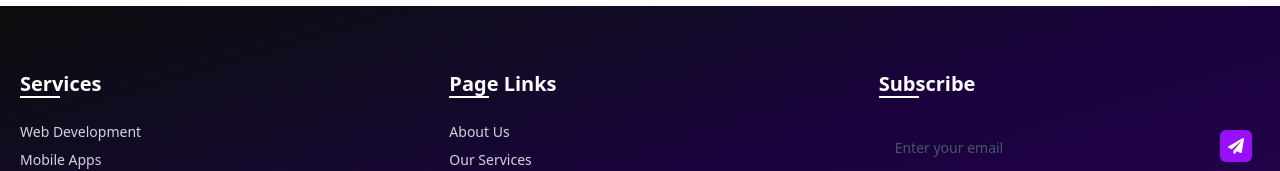
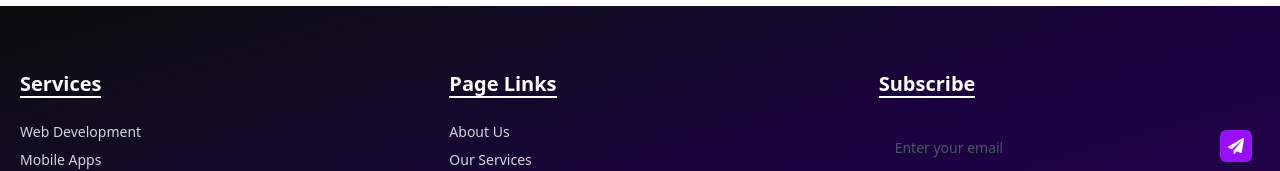
Before and after one commit to HarshS16/Ascendix-IT, a React (Vite) app: page / in a window 1280 px wide. Shown: the part 2930-3101 px from the top of the page. Built offline with nearby package versions, Linux system fonts and the light colour scheme.

Commit message:
footer transition

```diff
--- a/src/components/elements/Footer.tsx
+++ b/src/components/elements/Footer.tsx
@@ -188,8 +188,116 @@
 //   );
 // };
 
+// import { Container } from "../shared/Container";
+// import { FaFacebookF, FaTwitter, FaInstagram, FaLinkedinIn, FaPaperPlane } from "react-icons/fa";
+
+// export const Footer = () => {
+//   return (
+//     <footer className="bg-gradient-to-br from-[#0c0c0c] via-[#1a013e] to-[#2a0656] text-white pt-16 pb-8 font-sans">
+//       <Container>
+//         <div className="flex flex-col md:flex-row justify-between gap-12">
+//           {/* Services */}
+//           <div className="w-full md:w-1/3">
+//             <h4 className="text-xl font-semibold mb-6 relative inline-block after:absolute after:bottom-0 after:left-0 after:w-10 after:h-[2px] after:bg-white after:mt-2">
+//               Services
+//             </h4>
+//             <ul className="space-y-2 text-sm text-gray-300">
+//               <li><a href="#" className="hover:text-purple-400 transition">Web Development</a></li>
+//               <li><a href="#" className="hover:text-purple-400 transition">Mobile Apps</a></li>
+//               <li><a href="#" className="hover:text-purple-400 transition">AI & ML Solutions</a></li>
+//               <li><a href="#" className="hover:text-purple-400 transition">Cloud Consulting</a></li>
+//               <li><a href="#" className="hover:text-purple-400 transition">UI/UX Design</a></li>
+//             </ul>
+//           </div>
+
+//           {/* Page Links */}
+//           <div className="w-full md:w-1/3">
+//             <h4 className="text-xl font-semibold mb-6 relative inline-block after:absolute after:bottom-0 after:left-0 after:w-10 after:h-[2px] after:bg-white after:mt-2">
+//               Page Links
+//             </h4>
+//             <ul className="space-y-2 text-sm text-gray-300">
+//               <li><a href="#" className="hover:text-purple-400 transition">About Us</a></li>
+//               <li><a href="#" className="hover:text-purple-400 transition">Our Services</a></li>
+//               <li><a href="#" className="hover:text-purple-400 transition">Projects</a></li>
+//               <li><a href="#" className="hover:text-purple-400 transition">Careers</a></li>
+//               <li><a href="#" className="hover:text-purple-400 transition">Contact</a></li>
+//             </ul>
+//           </div>
+
+//           {/* Subscribe & Social */}
+//           <div className="w-full md:w-1/3">
+//             <h4 className="text-xl font-semibold mb-6 relative inline-block after:absolute after:bottom-0 after:left-0 after:w-10 after:h-[2px] after:bg-white after:mt-2">
+//               Subscribe
+//             </h4>
+//             <form className="relative">
+//               <input
+//                 type="email"
+//                 placeholder="Enter your email"
+//                 className="w-full p-4 pr-14 rounded-md text-white placeholder-gray-600 text-sm"
+//               />
+//               <button
+//                 type="submit"
+//                 className="absolute right-2 top-2 bg-purple-600 text-white p-2 rounded-md hover:bg-purple-500 transition"
+//               >
+//                 <FaPaperPlane />
+//               </button>
+//             </form>
+
+//             <div className="mt-6">
+//               <ul className="flex gap-4">
+//                 <li>
+//                   <a
+//                     href="#"
+//                     className="w-10 h-10 flex items-center justify-center border border-white/20 rounded-full hover:bg-purple-600 transition"
+//                   >
+//                     <FaFacebookF />
+//                   </a>
+//                 </li>
+//                 <li>
+//                   <a
+//                     href="#"
+//                     className="w-10 h-10 flex items-center justify-center border border-white/20 rounded-full hover:bg-purple-600 transition"
+//                   >
+//                     <FaTwitter />
+//                   </a>
+//                 </li>
+//                 <li>
+//                   <a
+//                     href="#"
+//                     className="w-10 h-10 flex items-center justify-center border border-white/20 rounded-full hover:bg-purple-600 transition"
+//                   >
+//                     <FaInstagram />
+//                   </a>
+//                 </li>
+//                 <li>
+//                   <a
+//                     href="#"
+//                     className="w-10 h-10 flex items-center justify-center border border-white/20 rounded-full hover:bg-purple-600 transition"
+//                   >
+//                     <FaLinkedinIn />
+//                   </a>
+//                 </li>
+//               </ul>
+//             </div>
+//           </div>
+//         </div>
+
+//         {/* Footer bottom */}
+//         <div className="border-t border-white/20 mt-12 pt-6 text-center text-sm text-gray-400">
+//           © {new Date().getFullYear()} Ascendix IT. All rights reserved.
+//         </div>
+//       </Container>
+//     </footer>
+//   );
+// };
 import { Container } from "../shared/Container";
-import { FaFacebookF, FaTwitter, FaInstagram, FaLinkedinIn, FaPaperPlane } from "react-icons/fa";
+import {
+  FaFacebookF,
+  FaTwitter,
+  FaInstagram,
+  FaLinkedinIn,
+  FaPaperPlane,
+} from "react-icons/fa";
 
 export const Footer = () => {
   return (
@@ -198,21 +306,31 @@ export const Footer = () => {
         <div className="flex flex-col md:flex-row justify-between gap-12">
           {/* Services */}
           <div className="w-full md:w-1/3">
-            <h4 className="text-xl font-semibold mb-6 relative inline-block after:absolute after:bottom-0 after:left-0 after:w-10 after:h-[2px] after:bg-white after:mt-2">
+            <h4 className="text-xl font-semibold mb-6 relative inline-block after:content-[''] after:absolute after:bottom-0 after:left-0 after:w-full after:h-[2px] after:bg-white transition-all duration-300 transform hover:-translate-y-1">
               Services
             </h4>
             <ul className="space-y-2 text-sm text-gray-300">
-              <li><a href="#" className="hover:text-purple-400 transition">Web Development</a></li>
-              <li><a href="#" className="hover:text-purple-400 transition">Mobile Apps</a></li>
-              <li><a href="#" className="hover:text-purple-400 transition">AI & ML Solutions</a></li>
-              <li><a href="#" className="hover:text-purple-400 transition">Cloud Consulting</a></li>
-              <li><a href="#" className="hover:text-purple-400 transition">UI/UX Design</a></li>
+              <li>
+                <a href="#" className="hover:text-purple-400 transition">Web Development</a>
+              </li>
+              <li>
+                <a href="#" className="hover:text-purple-400 transition">Mobile Apps</a>
+              </li>
+              <li>
+                <a href="#" className="hover:text-purple-400 transition">AI & ML Solutions</a>
+              </li>
+              <li>
+                <a href="#" className="hover:text-purple-400 transition">Cloud Consulting</a>
+              </li>
+              <li>
+                <a href="#" className="hover:text-purple-400 transition">UI/UX Design</a>
+              </li>
             </ul>
           </div>
 
           {/* Page Links */}
           <div className="w-full md:w-1/3">
-            <h4 className="text-xl font-semibold mb-6 relative inline-block after:absolute after:bottom-0 after:left-0 after:w-10 after:h-[2px] after:bg-white after:mt-2">
+            <h4 className="text-xl font-semibold mb-6 relative inline-block after:content-[''] after:absolute after:bottom-0 after:left-0 after:w-full after:h-[2px] after:bg-white transition-all duration-300 transform hover:-translate-y-1">
               Page Links
             </h4>
             <ul className="space-y-2 text-sm text-gray-300">
@@ -224,9 +342,9 @@ export const Footer = () => {
             </ul>
           </div>
 
-          {/* Subscribe & Social */}
+          {/* Subscribe */}
           <div className="w-full md:w-1/3">
-            <h4 className="text-xl font-semibold mb-6 relative inline-block after:absolute after:bottom-0 after:left-0 after:w-10 after:h-[2px] after:bg-white after:mt-2">
+            <h4 className="text-xl font-semibold mb-6 relative inline-block after:content-[''] after:absolute after:bottom-0 after:left-0 after:w-full after:h-[2px] after:bg-white transition-all duration-300 transform hover:-translate-y-1">
               Subscribe
             </h4>
             <form className="relative">
```
